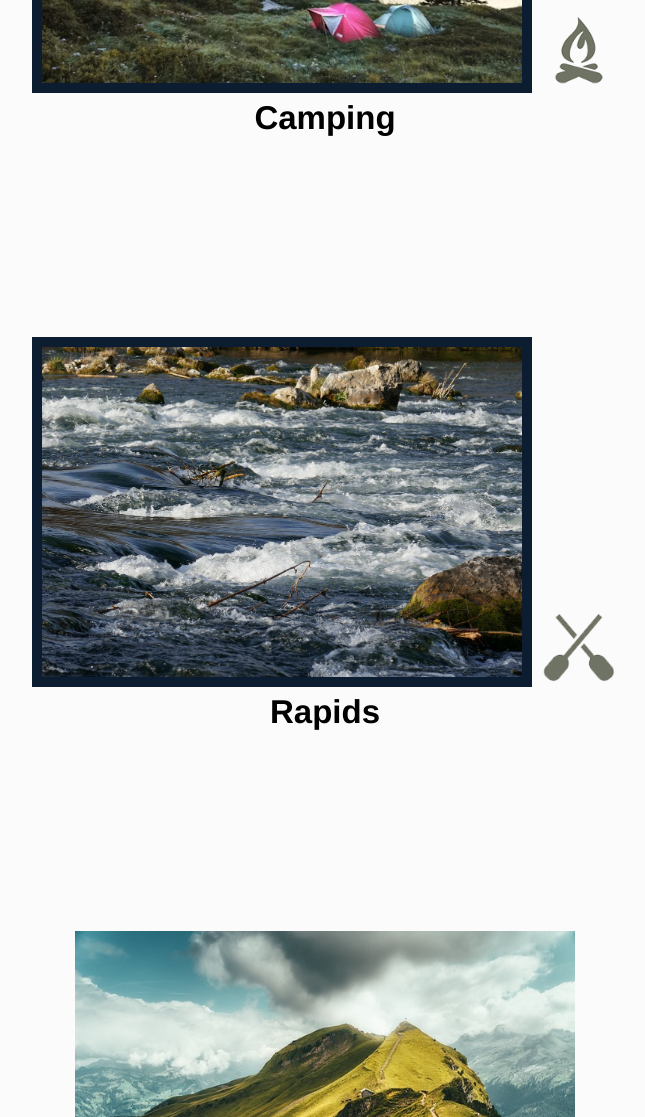
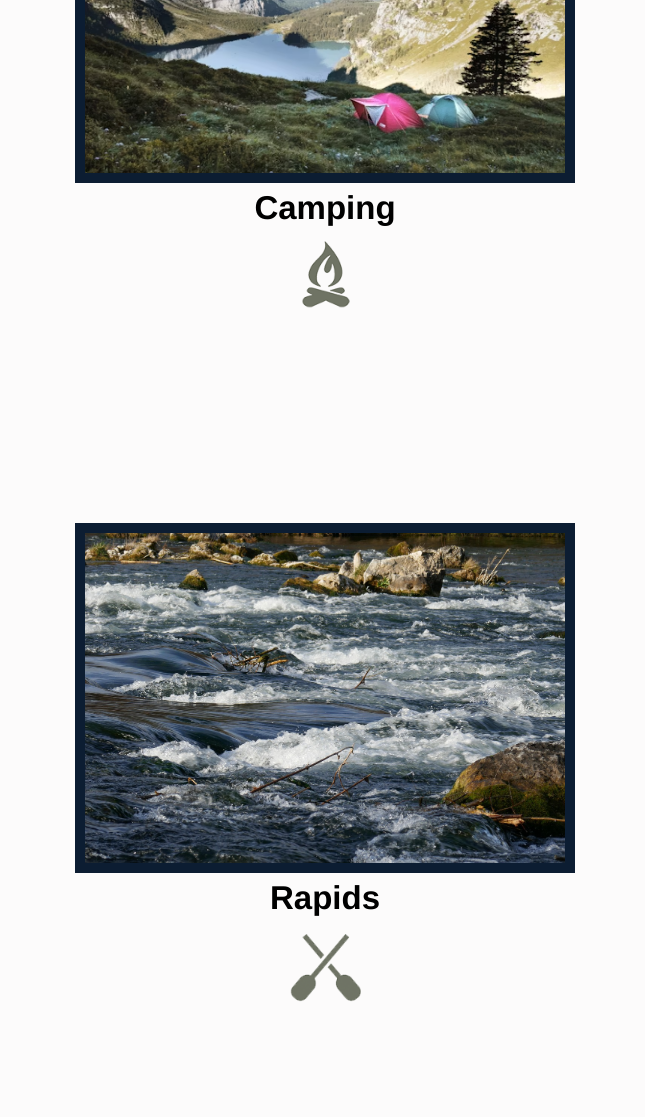
Before and after one commit to patblau/patblau.github.io, a plain HTML site: page wwr/index.html in a window 1280 px wide. Shown: the part 1457-2574 px from the top of the page, without its empty margins (315-960 px from the left). Drawn offline with Linux system fonts and the light colour scheme.

Commit message:
puting icons next to text

```diff
--- a/wwr/index.html
+++ b/wwr/index.html
@@ -132,24 +132,17 @@
     <main class="home-grid">
         <section class="rivers-card">
             <img class="card-img" src="images/river.jpg" alt="river in forest">
-            <img class="icon" src="images/river_icon.png" alt="river icon">
-            <h2>Rivers</h2>
-
+            <h2>Rivers</h2><img class="icon" src="images/river_icon.png" alt="river icon">
         </section>
 
         <section class="camping-card">
             <img class="card-img" src="images/camping_tent.jpg" alt="camping_tent">
-            <img class="icon" src="images/fire_icon.png" alt="fire icon">
-            <h2>Camping</h2>
-
-
-        </section>
+            <h2>Camping</h2><img class="icon" src="images/fire_icon.png" alt="fire icon">
+         </section>
 
         <section class="rapids-card">
             <img class="card-img" src="images/rivers.jpg" alt="rafting boat">
-            <img class="icon" src="images/oars.png" alt="oars icon">
-            <h2>Rapids</h2>
-
+            <h2>Rapids</h2><img class="icon" src="images/oars.png" alt="oars icon">
         </section>
 
         <img class="mountains" src="images/mountains.jpg" alt="Misty mountains">
```
